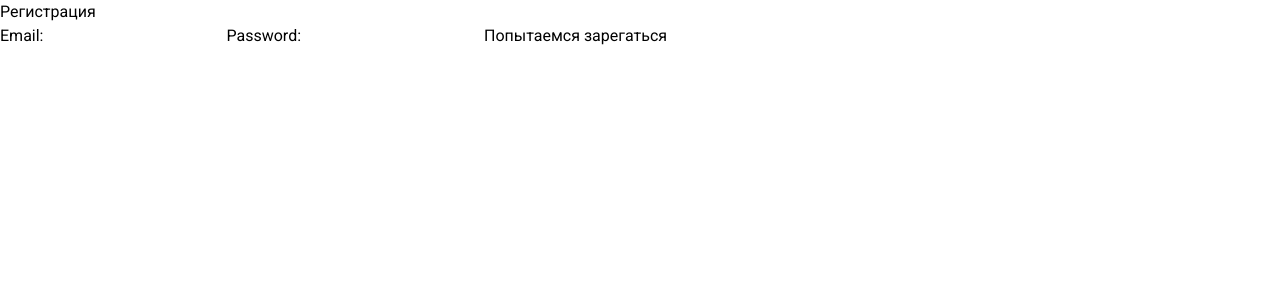
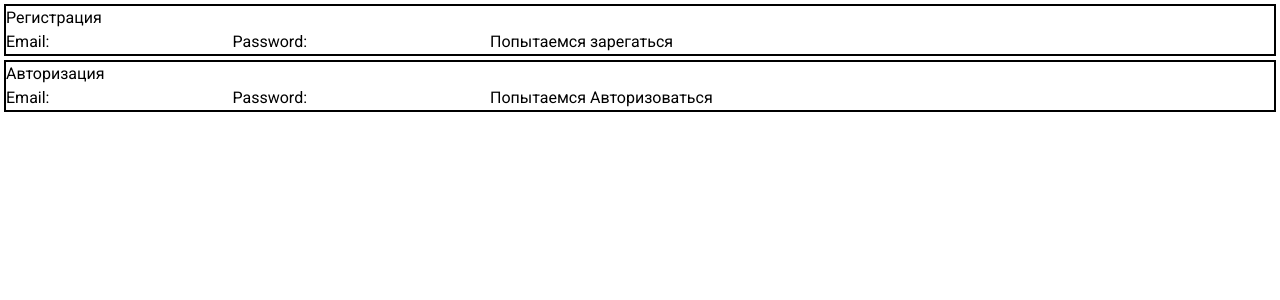
Before and after one commit to Jekpad/fitnes-pro, a Next.js app: page /testauth in a window 1280 px wide. Shown: the top 300 px of the page. Built offline with nearby package versions, Linux system fonts and the light colour scheme.

Commit message:
add auth check

```diff
--- a/src/app/testauth/page.tsx
+++ b/src/app/testauth/page.tsx
@@ -3,7 +3,10 @@
 import { FirebaseContext } from "@/context/FirebaseContext";
 import { FirebaseContextType } from "@/types/FirebaseContext";
 import { useContext, useState } from "react";
-import { createUserWithEmailAndPassword } from "firebase/auth";
+import {
+  createUserWithEmailAndPassword,
+  signInWithEmailAndPassword,
+} from "firebase/auth";
 
 const Auth = () => {
   const firebaseContext = useContext<FirebaseContextType | null>(
@@ -13,6 +16,9 @@ const Auth = () => {
 
   const [email, setEmail] = useState("");
   const [password, setPassword] = useState("");
+
+  const [authEmail, setAuthEmail] = useState("");
+  const [authPassword, setAuthPassword] = useState("");
 
   const createUser = () => {
     if (!auth) {
@@ -33,8 +39,28 @@ const Auth = () => {
       });
   };
 
+  const authUser = () => {
+    if (!auth) {
+      return console.warn("Firebase не инициализирован");
+    }
+
+    signInWithEmailAndPassword(auth, email, password)
+      .then((userCredential) => {
+        // Signed in
+        const user = userCredential.user;
+        console.log(user);
+
+        // ...
+      })
+      .catch((error) => {
+        const errorCode = error.code;
+        const errorMessage = error.message;
+      });
+  };
+
   return (
     <>
+      <div className="m-1 border-2 border-black">
         <h1>Регистрация</h1>
         <label htmlFor="email">
           Email:
@@ -55,6 +81,29 @@ const Auth = () => {
           />
         </label>
         <button onClick={() => createUser()}>Попытаемся зарегаться</button>
+      </div>
+      <div className="m-1 border-2 border-black">
+        <h1>Авторизация</h1>
+        <label htmlFor="authemail">
+          Email:
+          <input
+            type="text"
+            name="authemail"
+            id="authemail"
+            onChange={(e) => setAuthEmail(e.currentTarget.value)}
+          />
+        </label>
+        <label htmlFor="authpassword">
+          Password:
+          <input
+            type="password"
+            name="authpassword"
+            id="authpassword"
+            onChange={(e) => setAuthPassword(e.currentTarget.value)}
+          />
+        </label>
+        <button onClick={() => authUser()}>Попытаемся Авторизоваться</button>
+      </div>
     </>
   );
 };
```
Lines whose indentation alone changed are shown as unchanged.
